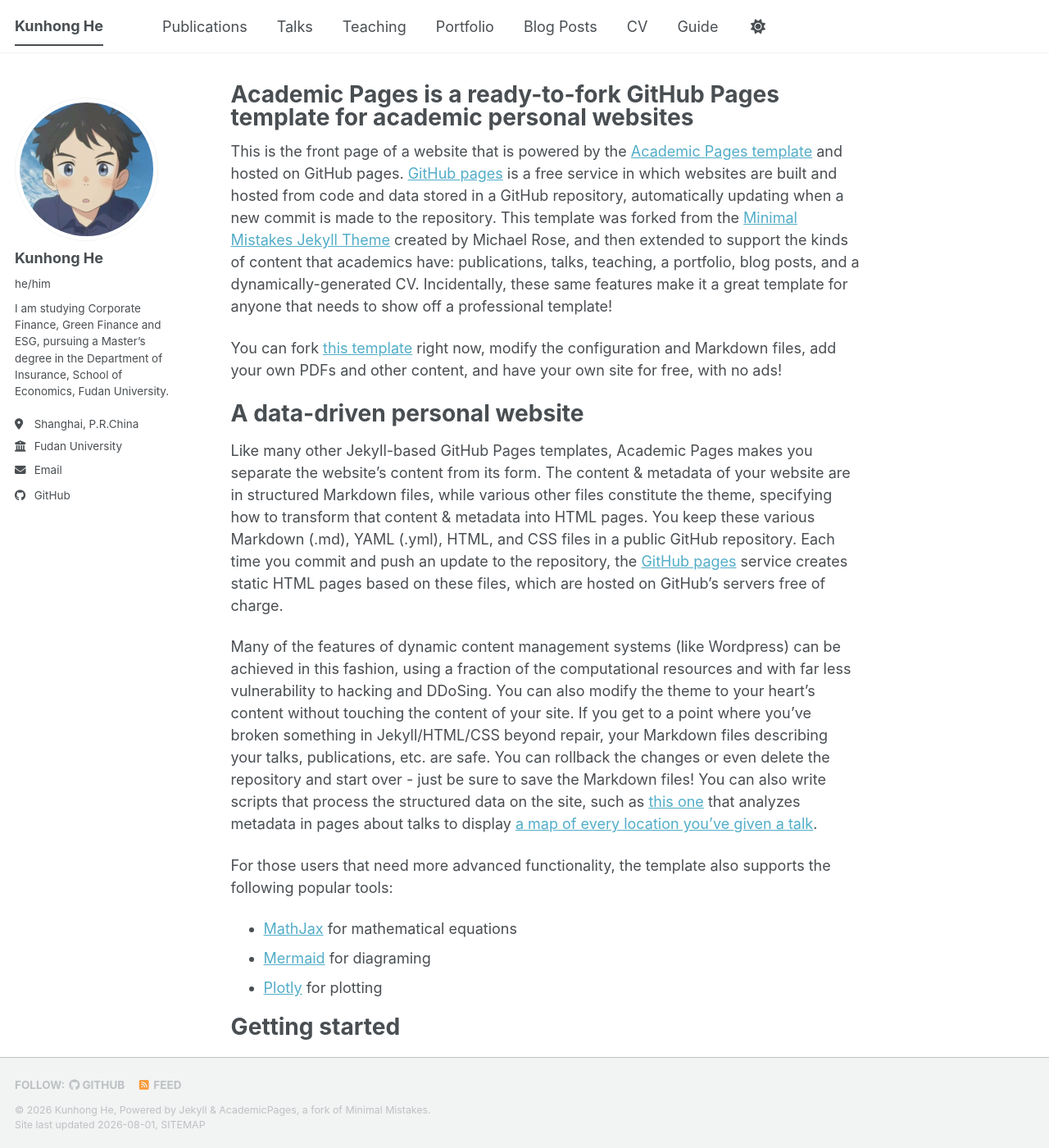
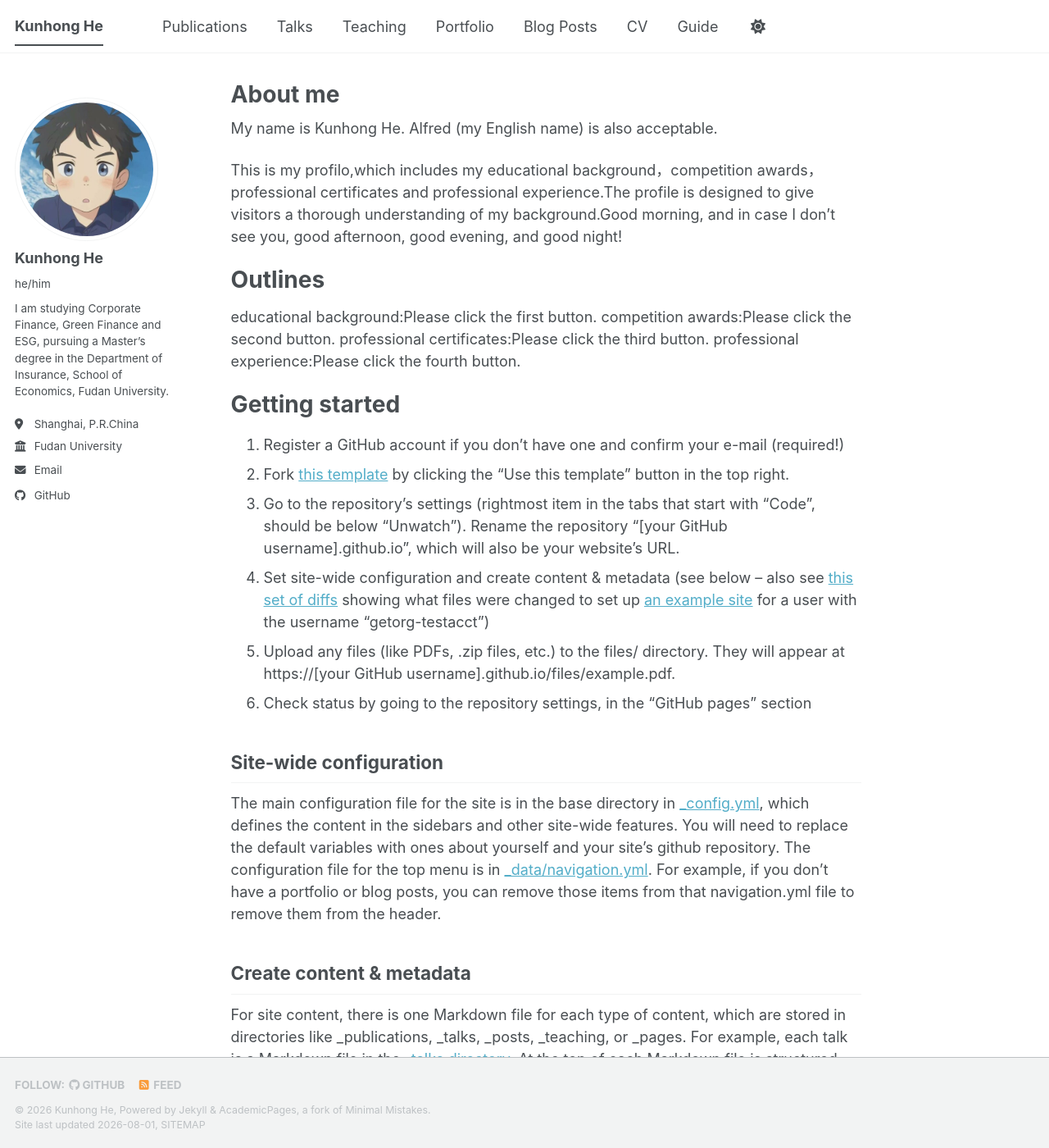
Before and after one commit to Alfred-meijiu/Alfred-meijiu.github.io, a Jekyll site: the page built from _pages/about.md, in a window 1280 px wide and 1400 px high. Shown: the whole window at 82% size. Built offline with Jekyll 4.4.1, drawn with Linux system fonts in a browser that asks for light colours; a style sheet for code colours, icons or effects is not loaded.

Commit message:
Update about.md

```diff
--- a/_pages/about.md
+++ b/_pages/about.md
@@ -1,26 +1,22 @@
 ---
 permalink: /
-title: "Academic Pages is a ready-to-fork GitHub Pages template for academic personal websites"
+title: "About me"
 author_profile: true
 redirect_from:
   - /about/
   - /about.html
 ---
 
-This is the front page of a website that is powered by the [Academic Pages template](https://github.com/academicpages/academicpages.github.io) and hosted on GitHub pages. [GitHub pages](https://pages.github.com) is a free service in which websites are built and hosted from code and data stored in a GitHub repository, automatically updating when a new commit is made to the repository. This template was forked from the [Minimal Mistakes Jekyll Theme](https://mmistakes.github.io/minimal-mistakes/) created by Michael Rose, and then extended to support the kinds of content that academics have: publications, talks, teaching, a portfolio, blog posts, and a dynamically-generated CV. Incidentally, these same features make it a great template for anyone that needs to show off a professional template!
+My name is Kunhong He. Alfred (my English name) is also acceptable.
 
- You can fork [this template](https://github.com/academicpages/academicpages.github.io) right now, modify the configuration and Markdown files, add your own PDFs and other content, and have your own site for free, with no ads!
+This is my profilo,which includes my educational background，competition awards，professional certificates and professional experience.The profile is designed to give visitors a thorough understanding of my background.Good morning, and in case I don't see you, good afternoon, good evening, and good night!
 
-A data-driven personal website
+Outlines
 ======
-Like many other Jekyll-based GitHub Pages templates, Academic Pages makes you separate the website's content from its form. The content & metadata of your website are in structured Markdown files, while various other files constitute the theme, specifying how to transform that content & metadata into HTML pages. You keep these various Markdown (.md), YAML (.yml), HTML, and CSS files in a public GitHub repository. Each time you commit and push an update to the repository, the [GitHub pages](https://pages.github.com/) service creates static HTML pages based on these files, which are hosted on GitHub's servers free of charge.
-
-Many of the features of dynamic content management systems (like Wordpress) can be achieved in this fashion, using a fraction of the computational resources and with far less vulnerability to hacking and DDoSing. You can also modify the theme to your heart's content without touching the content of your site. If you get to a point where you've broken something in Jekyll/HTML/CSS beyond repair, your Markdown files describing your talks, publications, etc. are safe. You can rollback the changes or even delete the repository and start over - just be sure to save the Markdown files! You can also write scripts that process the structured data on the site, such as [this one](https://github.com/academicpages/academicpages.github.io/blob/master/talkmap.ipynb) that analyzes metadata in pages about talks to display [a map of every location you've given a talk](https://academicpages.github.io/talkmap.html).
-
-For those users that need more advanced functionality, the template also supports the following popular tools:
-- [MathJax](https://www.mathjax.org/) for mathematical equations
-- [Mermaid](https://mermaid.js.org/) for diagraming
-- [Plotly](https://plotly.com/javascript/) for plotting
+educational background:Please click the first button.
+competition awards:Please click the second button.
+professional certificates:Please click the third button.
+professional experience:Please click the fourth button.
 
 Getting started
 ======
```
